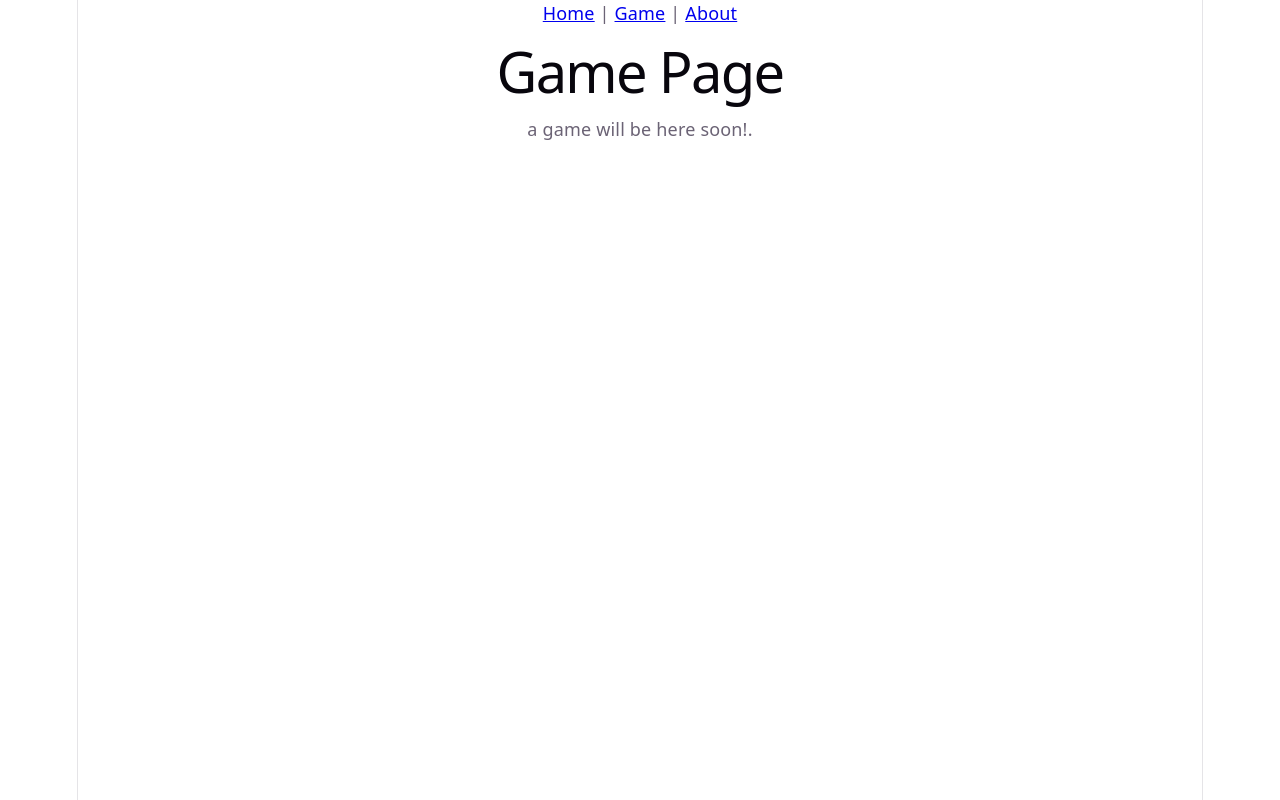
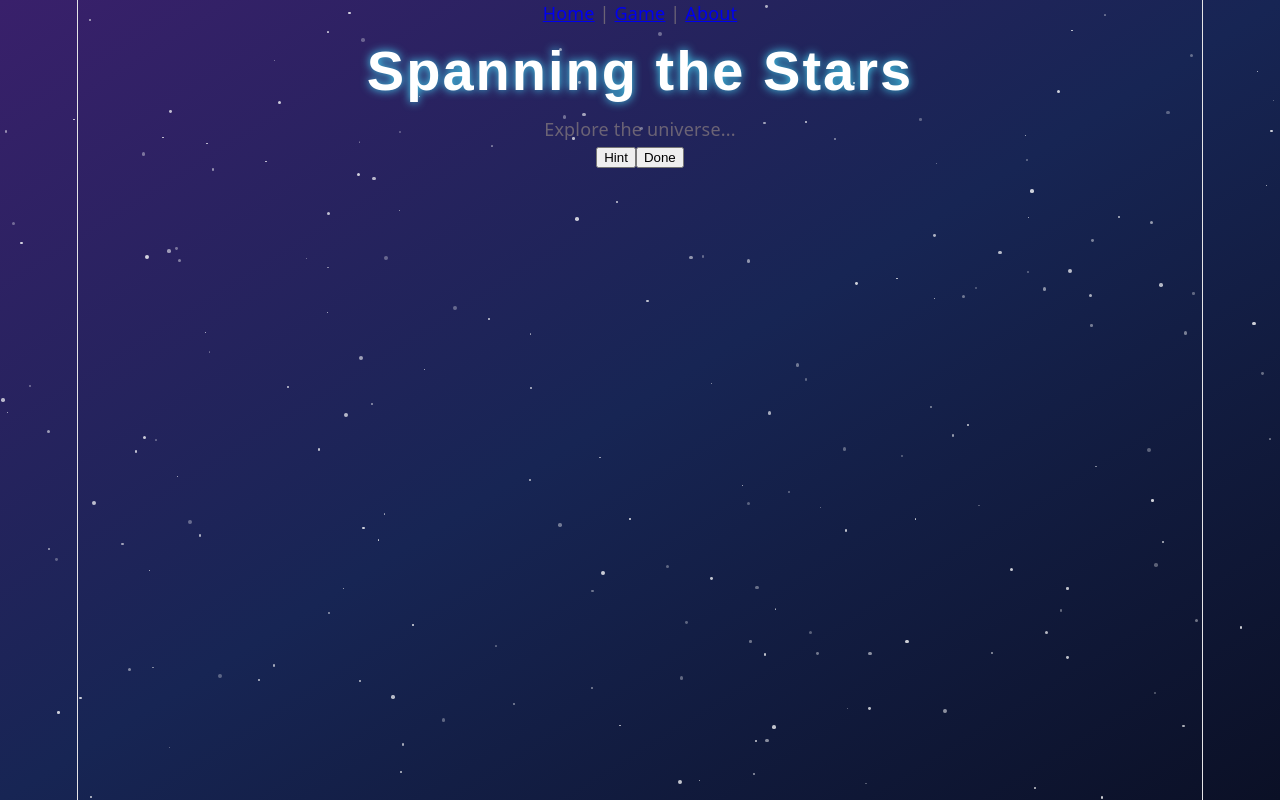
Before and after one commit to Eiznek-II/doyouhavetheguts2026, a React (Vite) app in the folder spanning-the-stars/: page /game in a window 1280 px wide. Built offline with nearby package versions, Linux system fonts and the light colour scheme.

Commit message:
added background and titles

```diff
--- /dev/null
+++ b/spanning-the-stars/src/assets/styles/game.css
@@ -0,0 +1,31 @@
+
+body {
+    background-image: linear-gradient(to bottom right, #39206B, #172554,
+                                        #0B1026);
+    margin: 0;
+    overflow: hidden;
+    height: 100vh;
+    position: relative;
+}
+
+.star {
+    position: fixed;
+    background: white;
+    border-radius: 50%;
+    opacity: 0.8;
+    animation: twinkle 2s infinite ease-in-out;
+}
+
+@keyframes twinkle {
+    0%, 100% {opacity: 0.8; }
+    50% { opacity: 0.3;}
+}
+
+h1 {
+    font-family: 'Obitron', sans-serif;
+    font-weight: 700;
+    letter-spacing: 2px;
+    color: #FFFFFF;
+
+    text-shadow: 0 0 10px #48ddfb;
+}
--- a/spanning-the-stars/src/pages/Game.jsx
+++ b/spanning-the-stars/src/pages/Game.jsx
@@ -1,8 +1,36 @@
+import "../assets/styles/game.css";
+import { useEffect } from "react";
+
 export default function Game() {
+  useEffect(() => {
+    console.log("creating stars")
+    createStars();
+  }, []);
+
   return (
     <div>
-      <h1>Game Page</h1>
-      <p>a game will be here soon!.</p>
+      <h1>Spanning the Stars</h1>
+      <p>Explore the universe...</p>
+      <button>Hint</button>
+      <button>Done</button>
     </div>
+
   );
 }
+
+function createStars(){
+  const numStars = 100
+  for (let i=0; i < numStars; i++){
+    const star = document.createElement('div');
+    star.classList.add('star');
+
+    const size = Math.random() * 3 + 1;
+    star.style.width = `${size}px`;
+    star.style.height = `${size}px`;
+    star.style.left = `${Math.random() * 100}vw`;
+    star.style.top = `${Math.random() * 100}vh`;
+    star.style.animationDuration = `${Math.random() * 2 + 1}s`;
+
+    document.body.appendChild(star);
+  }
+}
```
Also changed, not shown: spanning-the-stars/src/assets/styles/constellation-box.css (added).
